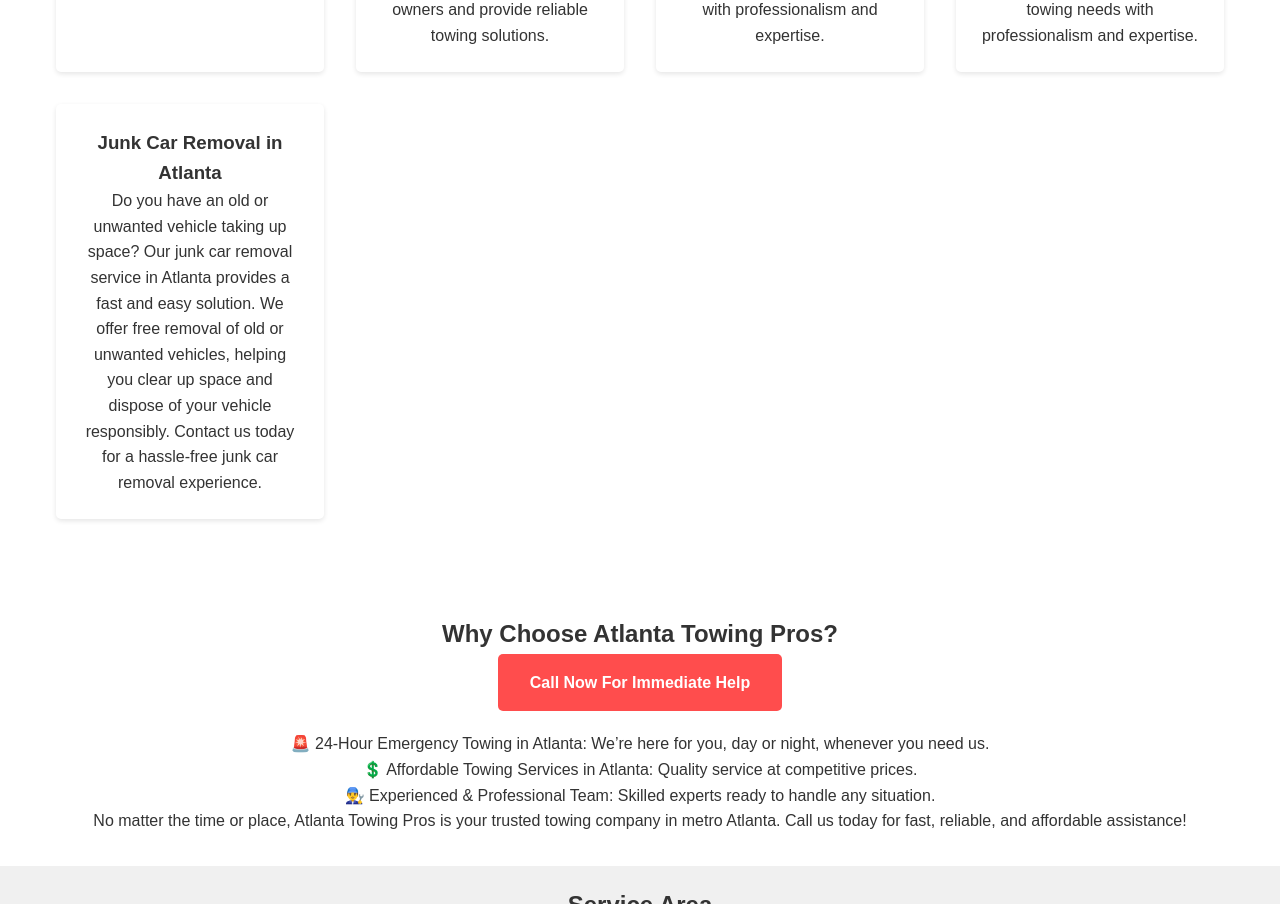
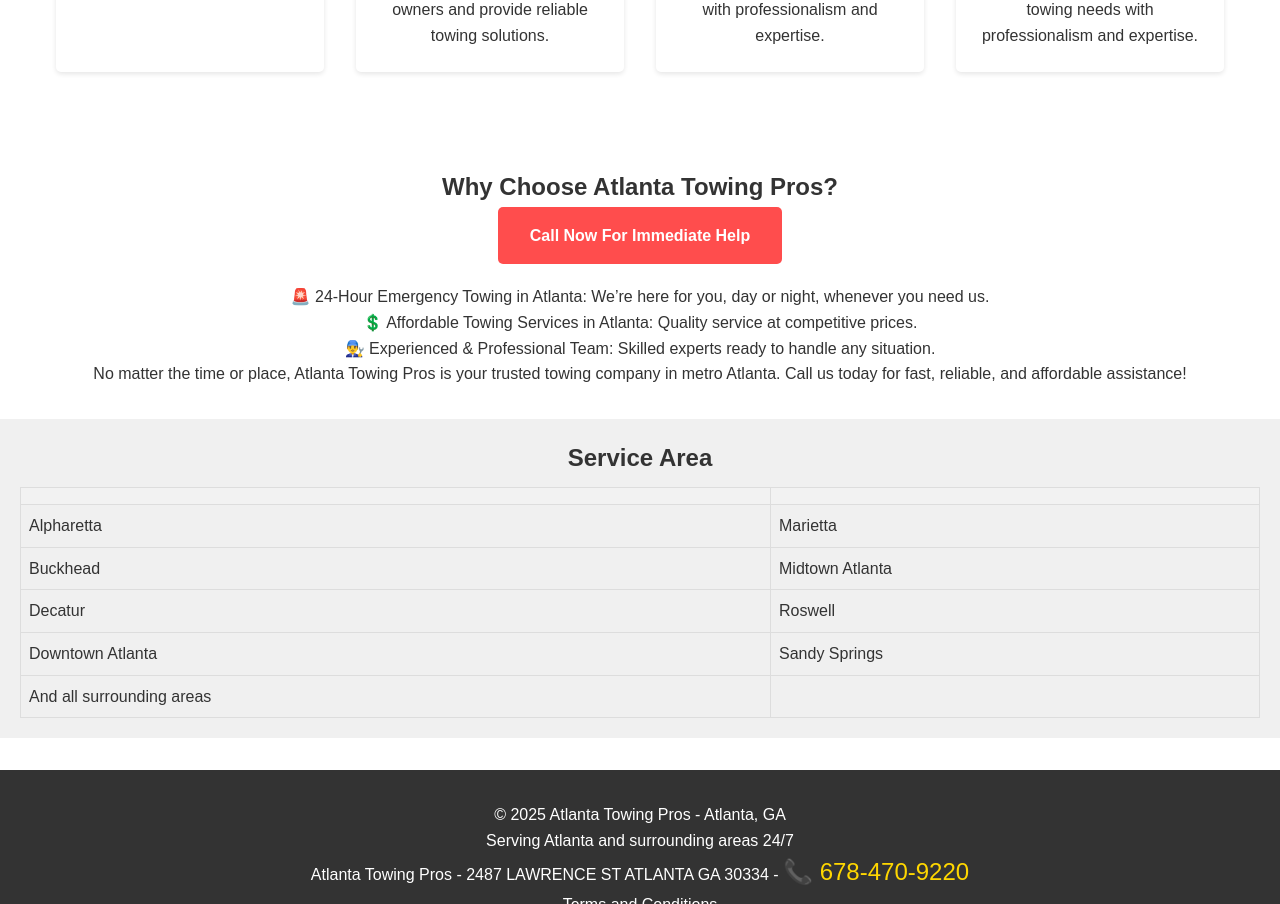
Before and after one commit to mitchiem/AtlantaTowingPros, a website: page index.html in a window 1280 px wide. Shown: the part 1652-2556 px from the top of the page. Drawn offline with Linux system fonts and the light colour scheme.

Commit message:
Initial commit from your app

```diff
--- a/index.html
+++ b/index.html
@@ -297,10 +297,6 @@
                         <h3>Commercial Towing in Atlanta</h3>
                          <p>Atlanta Towing Pros provides commercial towing solutions for fleets and businesses across metro Atlanta. We offer reliable and efficient towing services for all types of commercial vehicles, ensuring minimal disruption to your operations. Our team is equipped to handle large-scale towing needs with professionalism and expertise.</p>
                     </div>
-                     <div class="service-card">
-                        <h3>Junk Car Removal in Atlanta</h3>
-                         <p>Do you have an old or unwanted vehicle taking up space? Our junk car removal service in Atlanta provides a fast and easy solution. We offer free removal of old or unwanted vehicles, helping you clear up space and dispose of your vehicle responsibly. Contact us today for a hassle-free junk car removal experience.</p>
-                    </div>
                 </div>
             </section>
              <section class="why-choose-us">
```
